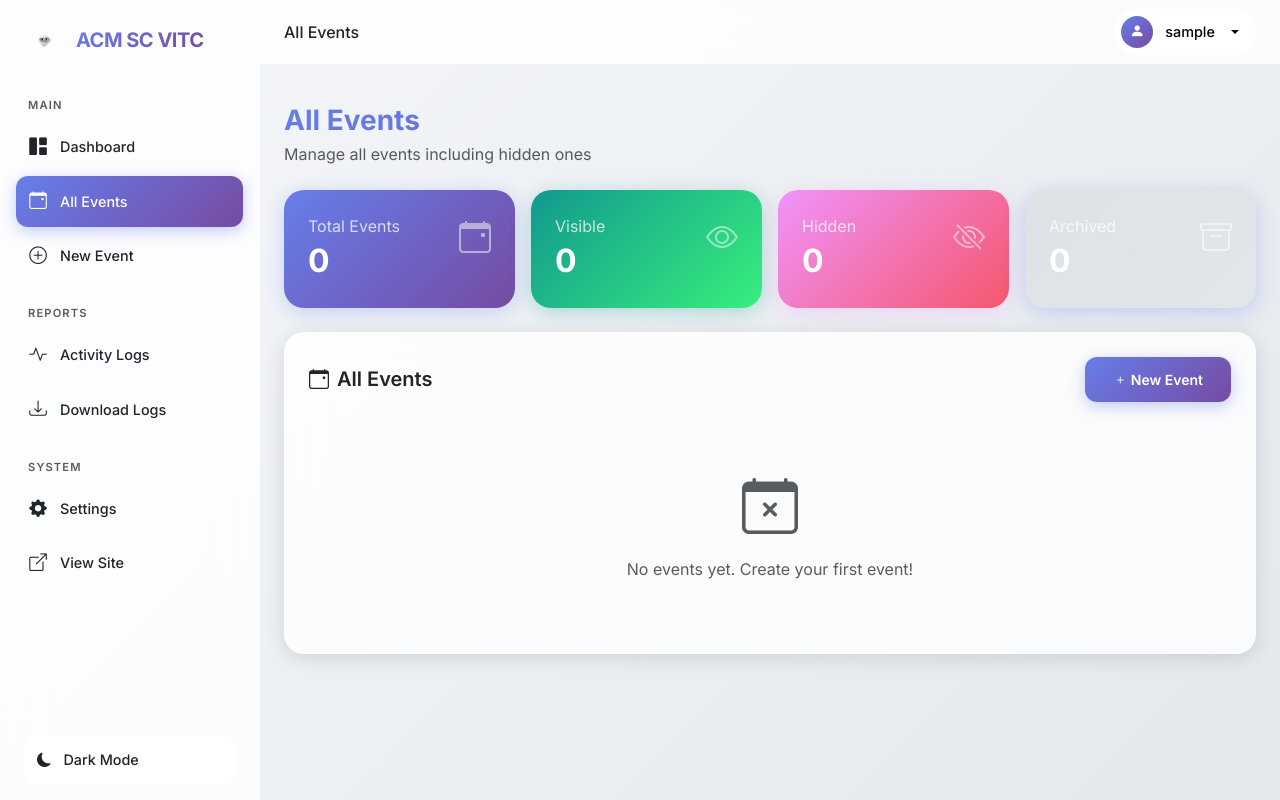
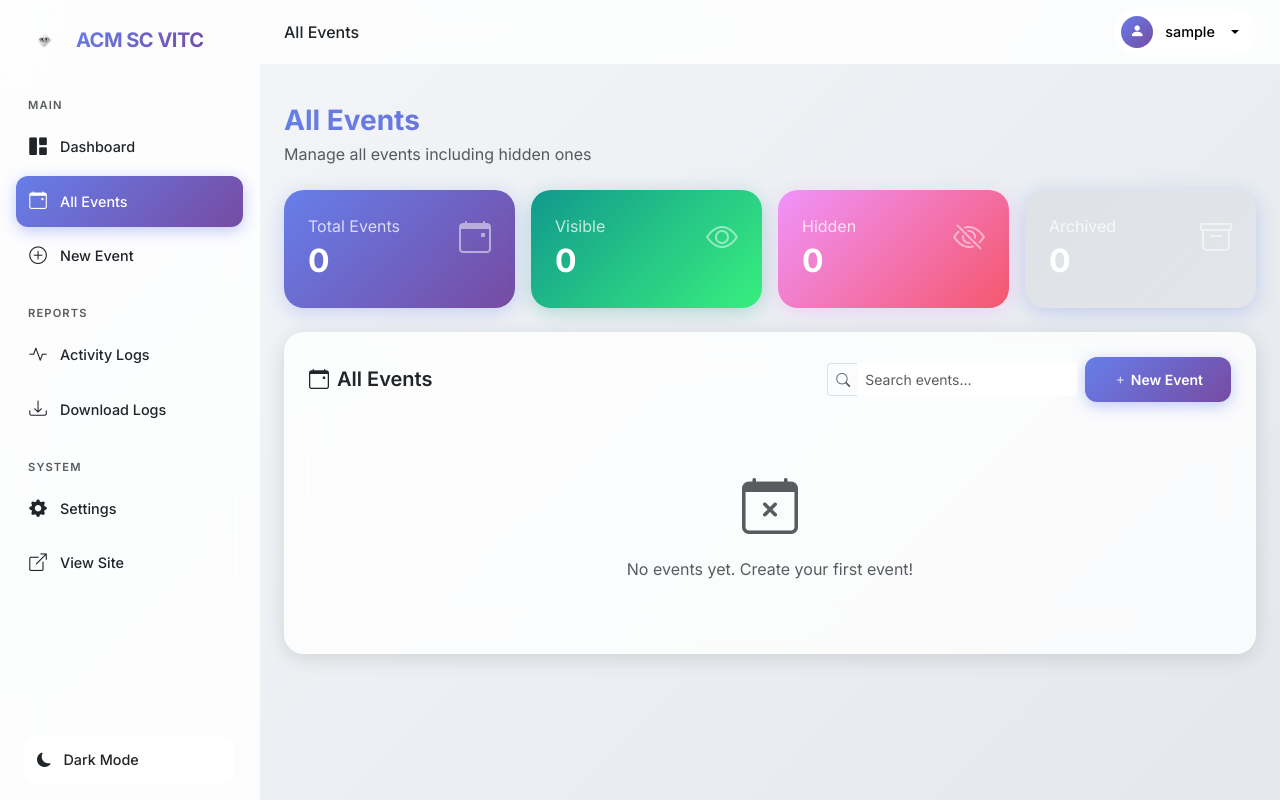
Before and after one commit to vitccacm/certificate-generator, a Flask app: page /admin/events in a window 1280 px wide. Run offline with Flask 2, Linux system fonts and the light colour scheme; the visitor is signed in with stand-in values (Sample User, id 1); data that the repository does not hold is empty.

Commit message:
feat: Implement event search for admin events list, add event protection toggle, and refine event list sorting.

```diff
--- a/app/routes/admin.py
+++ b/app/routes/admin.py
@@ -47,23 +47,38 @@ def dashboard():
 @login_required
 def list_events():
     """
-    List all events page (both visible and hidden).
-    Archived events are sorted to the bottom.
+    List all events page.
+    Sort order: visible first, then hidden, then archived.
+    Supports search by event name.
     """
-    # Sort: non-archived first (by created_at desc), then archived (by archived_at desc)
-    active_events = Event.query.filter_by(is_archived=False).order_by(Event.created_at.desc()).all()
-    archived_events = Event.query.filter_by(is_archived=True).order_by(Event.archived_at.desc()).all()
-    events = active_events + archived_events
+    search_query = request.args.get('q', '').strip()
 
-    visible_count = sum(1 for e in events if e.is_visible and not e.is_archived)
-    hidden_count = sum(1 for e in events if not e.is_visible and not e.is_archived)
-    archived_count = len(archived_events)
+    # Base queries
+    visible_events = Event.query.filter_by(is_visible=True, is_archived=False)
+    hidden_events = Event.query.filter_by(is_visible=False, is_archived=False)
+    archived_events = Event.query.filter_by(is_archived=True)
+
+    # Apply search filter if provided
+    if search_query:
+        search_filter = Event.name.ilike(f'%{search_query}%')
+        visible_events = visible_events.filter(search_filter)
+        hidden_events = hidden_events.filter(search_filter)
+        archived_events = archived_events.filter(search_filter)
+
+    # Execute queries with ordering
+    visible_events = visible_events.order_by(Event.created_at.desc()).all()
+    hidden_events = hidden_events.order_by(Event.created_at.desc()).all()
+    archived_events = archived_events.order_by(Event.archived_at.desc()).all()
+
+    # Combined list in order: visible, hidden, archived
+    events = visible_events + hidden_events + archived_events
 
     return render_template('admin/events.html',
                          events=events,
-                         visible_count=visible_count,
-                         hidden_count=hidden_count,
-                         archived_count=archived_count)
+                         visible_count=len(visible_events),
+                         hidden_count=len(hidden_events),
+                         archived_count=len(archived_events),
+                         search_query=search_query)
 
 
 # ==================== ADMIN MANAGEMENT ====================
@@ -372,6 +387,45 @@ def toggle_event(event_id):
     db.session.commit()
 
     flash(f'Event "{event.name}" is now {status}.', 'success')
+    return redirect(url_for('admin.event_detail', event_id=event.id))
+
+
+@admin_bp.route('/events/<int:event_id>/toggle-protection', methods=['POST'])
+@login_required
+def toggle_protection(event_id):
+    """
+    Toggle protection status of an event.
+    When enabling protection, generates an access token.
+    When disabling, clears the token.
+    """
+    event = Event.query.get_or_404(event_id)
+
+    # Block toggling archived events
+    if event.is_archived:
+        flash('Archived events cannot be modified.', 'error')
+        return redirect(url_for('admin.event_detail', event_id=event_id))
+
+    if event.is_protected:
+        # Remove protection
+        event.is_protected = False
+        event.access_token = None
+        action_detail = f'Removed protection from event: {event.name}'
+        flash(f'Event "{event.name}" is no longer protected and is now publicly accessible.', 'success')
+    else:
+        # Enable protection
+        event.is_protected = True
+        event.generate_access_token()
+        action_detail = f'Enabled protection for event: {event.name}'
+        flash(f'Event "{event.name}" is now protected. Use the signed URL to share access.', 'success')
+
+    log_admin_action(
+        admin_id=session.get('admin_id'),
+        action='toggle_event_protection',
+        details=action_detail,
+        ip_address=request.remote_addr
+    )
+    db.session.commit()
+
     return redirect(url_for('admin.event_detail', event_id=event.id))
 
 
--- a/app/templates/admin/events.html
+++ b/app/templates/admin/events.html
@@ -67,12 +67,34 @@
 
 <!-- Events Section -->
 <div class="glass-card p-4">
-    <div class="d-flex justify-content-between align-items-center mb-4">
+    <div class="d-flex flex-wrap justify-content-between align-items-center mb-4 gap-3">
         <h5 class="fw-semibold mb-0"><i class="bi bi-calendar-event me-2"></i>All Events</h5>
-        <a href="{{ url_for('admin.new_event') }}" class="btn btn-gradient btn-sm">
-            <i class="bi bi-plus"></i> New Event
-        </a>
+        <div class="d-flex gap-2 align-items-center">
+            <form action="{{ url_for('admin.list_events') }}" method="GET" class="d-flex">
+                <div class="input-group input-group-sm" style="width: 250px;">
+                    <span class="input-group-text bg-transparent border-end-0">
+                        <i class="bi bi-search text-muted"></i>
+                    </span>
+                    <input type="text" class="form-control border-start-0" name="q" placeholder="Search events..."
+                        value="{{ search_query }}" style="box-shadow: none;">
+                    {% if search_query %}
+                    <a href="{{ url_for('admin.list_events') }}" class="btn btn-outline-secondary" title="Clear search">
+                        <i class="bi bi-x-lg"></i>
+                    </a>
+                    {% endif %}
+                </div>
+            </form>
+            <a href="{{ url_for('admin.new_event') }}" class="btn btn-gradient btn-sm">
+                <i class="bi bi-plus"></i> New Event
+            </a>
+        </div>
     </div>
+    {% if search_query %}
+    <div class="alert alert-info py-2 mb-3">
+        <i class="bi bi-info-circle me-2"></i>Showing {{ events|length }} result(s) for "<strong>{{ search_query
+            }}</strong>"
+    </div>
+    {% endif %}
     {% if events %}
     <div class="row g-3">
         {% for event in events %}
```
Also changed, not shown: app/templates/admin/event_detail.html (+7 -0 lines).
